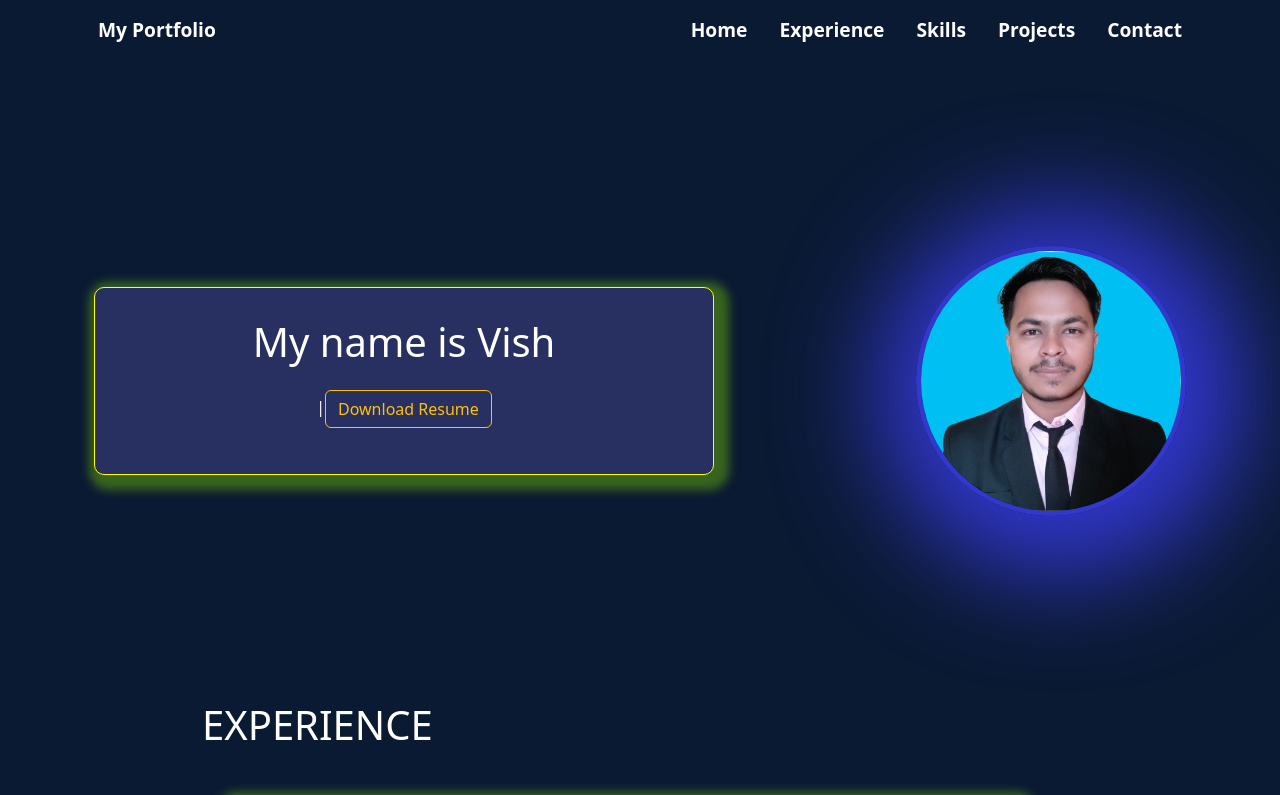
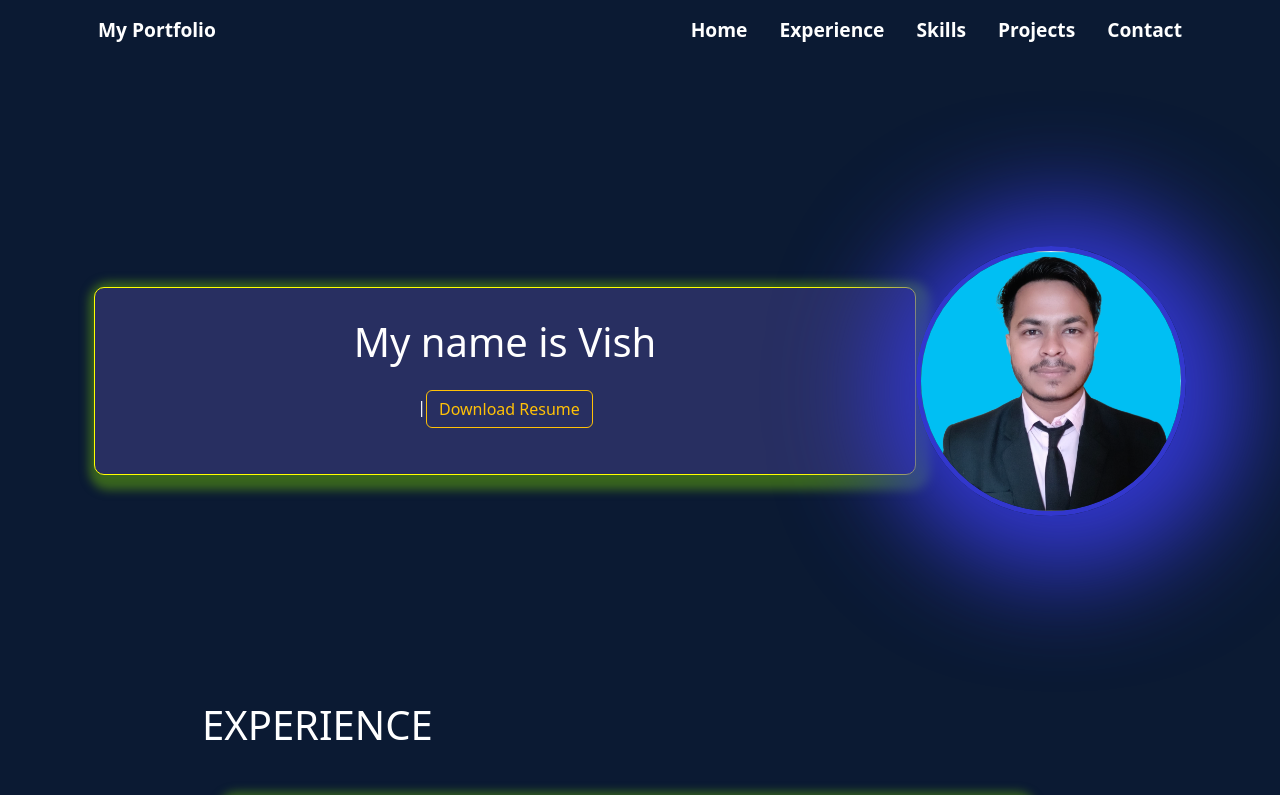
Before and after one commit to itsvishal-singh/React_Animated_Portfolio, a React (Vite) app: page / in a window 1280 px wide. Shown: the top 795 px of the page. Built offline with nearby package versions, Linux system fonts and the light colour scheme.

Commit message:
react-animated-portfolio

```diff
--- a/src/index.css
+++ b/src/index.css
@@ -44,7 +44,7 @@ a {
 
 .home .left {
   background-color: var(--bg-color);
-  width: 620px;
+  width: 100%;
   text-align: center;
   align-items: center;
   padding: 30px;
```
